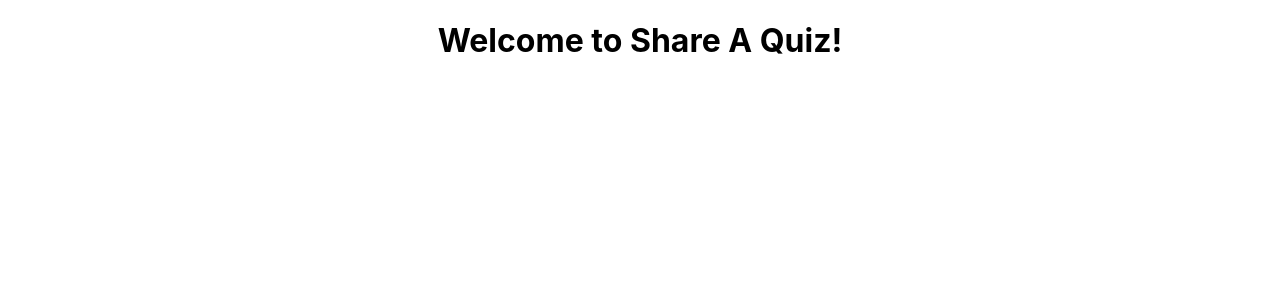
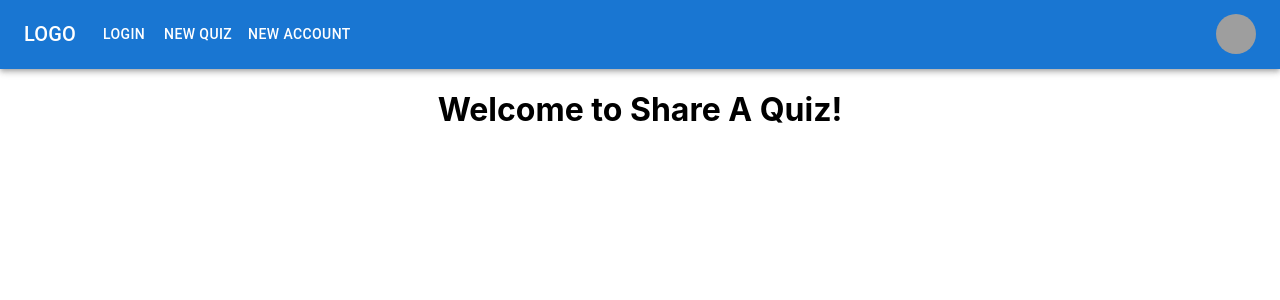
Before and after one commit to Leepzig/shareaquiz, a React (Create React App) app: page / in a window 1280 px wide. Shown: the top 300 px of the page. Built offline with nearby package versions, Linux system fonts and the light colour scheme; grey boxes are pictures that could not be loaded.

Commit message:
added navbar and implmented basic navigation for login and new account page

```diff
--- a/src/App.css
+++ b/src/App.css
@@ -28,6 +28,11 @@
   color: #61dafb;
 }
 
+a, a:visited, a:hover, a:active {
+  color: inherit;
+  text-decoration: none;
+}
+
 @keyframes App-logo-spin {
   from {
     transform: rotate(0deg);
--- a/src/App.js
+++ b/src/App.js
@@ -2,15 +2,19 @@
 import Login from './components/sessions/Login';
 import Signup from './components/sessions/Signup';
 import {BrowserRouter as Router, Routes, Route} from 'react-router-dom';
+import Navbar from './components/navigation/Navbar';
+import NewQuiz from './components/Quizes/NewQuiz'
 
 function App() {
   return (
     <div className="App">
+      <Router>
+        <Navbar />
       <h1>Welcome to Share A Quiz!</h1>
-      <Router>
         <Routes>
           <Route exact path = '/login' element={<Login />} />
-          <Route exact path = '/signup' element={<Signup />} />
+          <Route exact path = '/newaccount' element={<Signup />} />
+          <Route exact path = '/newquiz' element={<NewQuiz />} />
         </Routes>
       </Router>
 
--- /dev/null
+++ b/src/components/navigation/Navbar.js
@@ -0,0 +1,151 @@
+import React from 'react'
+import AppBar from '@mui/material/AppBar';
+import Box from '@mui/material/Box';
+import Toolbar from '@mui/material/Toolbar';
+import IconButton from '@mui/material/IconButton';
+import Typography from '@mui/material/Typography';
+import Menu from '@mui/material/Menu';
+import MenuIcon from '@mui/icons-material/Menu';
+import Container from '@mui/material/Container';
+import Avatar from '@mui/material/Avatar';
+import Button from '@mui/material/Button';
+import Tooltip from '@mui/material/Tooltip';
+import MenuItem from '@mui/material/MenuItem';
+import { NavLink } from 'react-router-dom'
+// TODO get this list working for better scalability
+const pages = [{title:'Login',link:'/login'}, {title:'New Quiz', link:'/newquiz'}, {title:'New Account', link:'/newaccount'}];
+// const pages = ["Login", "Create Account", "Home", "New Quiz"];
+const settings = ['Profile', 'Account', 'Dashboard', 'Logout'];
+
+const Navbar = () => {
+
+    const [anchorElNav, setAnchorElNav] = React.useState(null);
+  const [anchorElUser, setAnchorElUser] = React.useState(null);
+
+  const handleOpenNavMenu = (event) => {
+    setAnchorElNav(event.currentTarget);
+  };
+  const handleOpenUserMenu = (event) => {
+    setAnchorElUser(event.currentTarget);
+  };
+
+  const handleCloseNavMenu = () => {
+    setAnchorElNav(null);
+  };
+
+  const handleCloseUserMenu = () => {
+    setAnchorElUser(null);
+  };
+
+    return (
+    <AppBar position="static">
+      <Container maxWidth="xl">
+        <Toolbar disableGutters>
+          <Typography
+            variant="h6"
+            noWrap
+            component="div"
+            sx={{ mr: 2, display: { xs: 'none', md: 'flex' } }}
+          >
+            LOGO
+          </Typography>
+
+          <Box sx={{ flexGrow: 1, display: { xs: 'flex', md: 'none' } }}>
+            <IconButton
+              size="large"
+              aria-label="account of current user"
+              aria-controls="menu-appbar"
+              aria-haspopup="true"
+              onClick={handleOpenNavMenu}
+              color="inherit"
+            >
+              <MenuIcon />
+            </IconButton>
+            <Menu
+              id="menu-appbar"
+              anchorEl={anchorElNav}
+              anchorOrigin={{
+                vertical: 'bottom',
+                horizontal: 'left',
+              }}
+              keepMounted
+              transformOrigin={{
+                vertical: 'top',
+                horizontal: 'left',
+              }}
+              open={Boolean(anchorElNav)}
+              onClose={handleCloseNavMenu}
+              sx={{
+                display: { xs: 'block', md: 'none' },
+              }}
+            >
+                {pages.map(page=>
+                <MenuItem onClick={handleCloseNavMenu}>
+                  <Typography textAlign="center"><NavLink to={page.link}>{page.title}</NavLink></Typography>
+                </MenuItem>)}
+                {/* {/* <MenuItem onClick={handleCloseNavMenu}>
+                  <Typography textAlign="center"><NavLink to="/newquiz">New Quiz</NavLink></Typography>
+                </MenuItem> */}
+                <MenuItem onClick={handleCloseNavMenu}>
+                  <Typography textAlign="center"><NavLink to="/login">TEST</NavLink></Typography>
+                </MenuItem>
+
+            </Menu>
+          </Box>
+          <Typography
+            variant="h6"
+            noWrap
+            component="div"
+            sx={{ flexGrow: 1, display: { xs: 'flex', md: 'none' } }}
+          >
+            LOGO
+          </Typography>
+          <Box sx={{ flexGrow: 1, display: { xs: 'none', md: 'flex' } }}>
+            {pages.map((page) => (
+              <Button
+                key={page.title}
+                onClick={handleCloseNavMenu}
+                sx={{ my: 2, color: 'white', display: 'block' }}
+              ><NavLink to={page.link}>
+                {page.title}
+                </NavLink>
+              </Button>
+            ))}
+          </Box>
+
+          <Box sx={{ flexGrow: 0 }}>
+            <Tooltip title="Open settings">
+              <IconButton onClick={handleOpenUserMenu} sx={{ p: 0 }}>
+                <Avatar alt="Remy Sharp" src="/static/images/avatar/2.jpg" />
+              </IconButton>
+            </Tooltip>
+            <Menu
+              sx={{ mt: '45px' }}
+              id="menu-appbar"
+              anchorEl={anchorElUser}
+              anchorOrigin={{
+                vertical: 'top',
+                horizontal: 'right',
+              }}
+              keepMounted
+              transformOrigin={{
+                vertical: 'top',
+                horizontal: 'right',
+              }}
+              open={Boolean(anchorElUser)}
+              onClose={handleCloseUserMenu}
+            >
+              {settings.map((setting) => (
+                <MenuItem key={setting} onClick={handleCloseNavMenu}>
+                  <Typography textAlign="center">{setting}</Typography>
+                </MenuItem>
+              ))}
+            </Menu>
+          </Box>
+        </Toolbar>
+      </Container>
+    </AppBar>
+    )
+}
+
+export default Navbar
```
